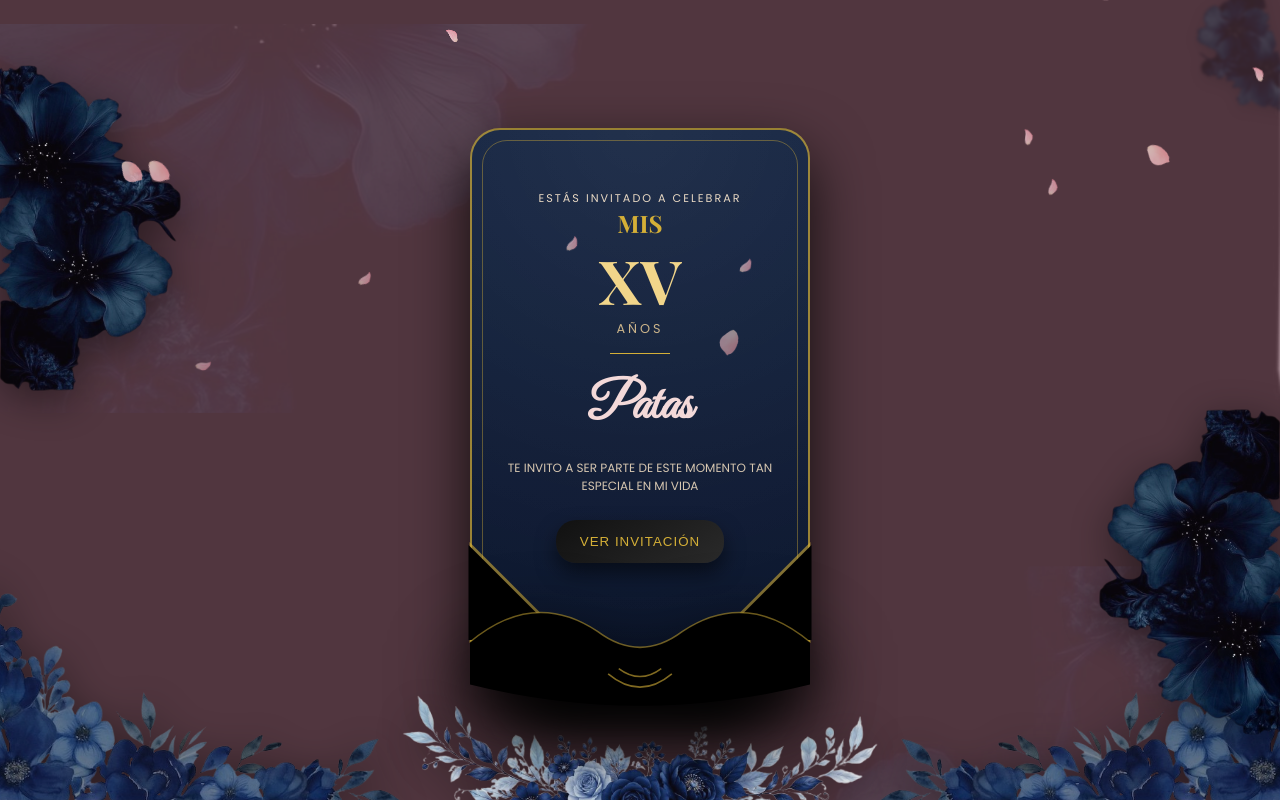
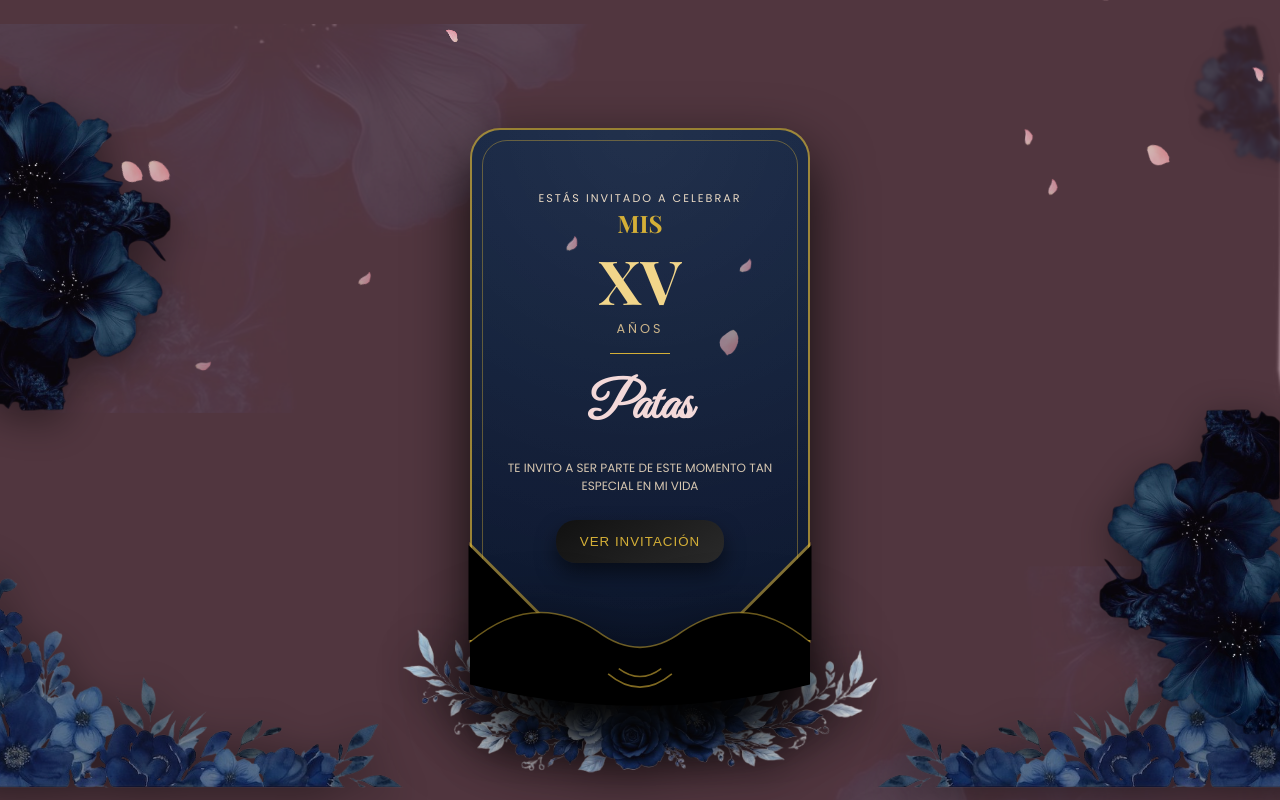
Before and after one commit to Lalo0731/invitacion-xv, a React (Vite) app: page / in a window 1280 px wide. Built offline with nearby package versions, Linux system fonts and the light colour scheme.

Commit message:
Ajustando flores

```diff
--- a/src/styles/components/loader.scss
+++ b/src/styles/components/loader.scss
@@ -299,8 +299,8 @@
 }
 
 .flower--tl {
-  top: 0;
-  left: 0;
+ top:20px;
+  left:-10px
 }
 
 .flower--br {
@@ -309,14 +309,16 @@
 }
 
 .flower--bl {
-  bottom: 0;
+  bottom:15px;
+
   left: 0;
   width: 460px;
   transform: translate(-10%, 10%);
 }
 
 .flower--tr {
-  bottom: 0;
+  bottom:15px;
+
   right: 0;
   width: 460px;
   transform: translate(10%, 10%);
@@ -324,7 +326,7 @@
 }
 
 .flower--bc {
-  bottom: -76px;
+  bottom:-10px;
   left: 50%;
   transform: translateX(-50%);
   width: 500px;
@@ -332,8 +334,8 @@
 }
 
 .flower--far-tr {
-  top: -42px;
-  right: -12px;
+top:10px;
+  right:-10px;
 
   width: 120px;
   opacity: 0.35;        /* más transparente */
```
